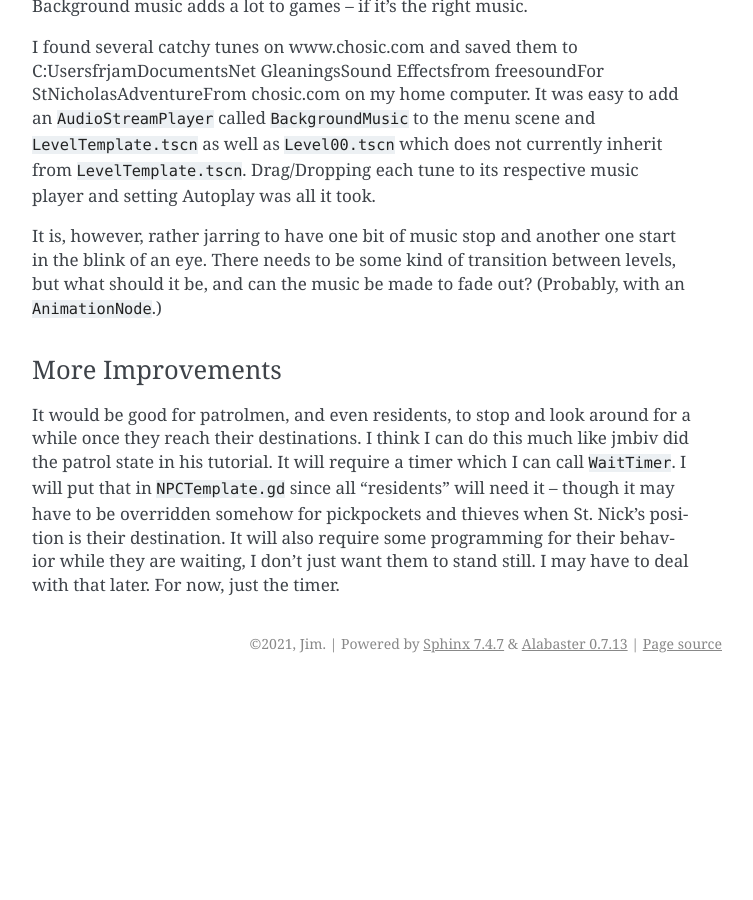
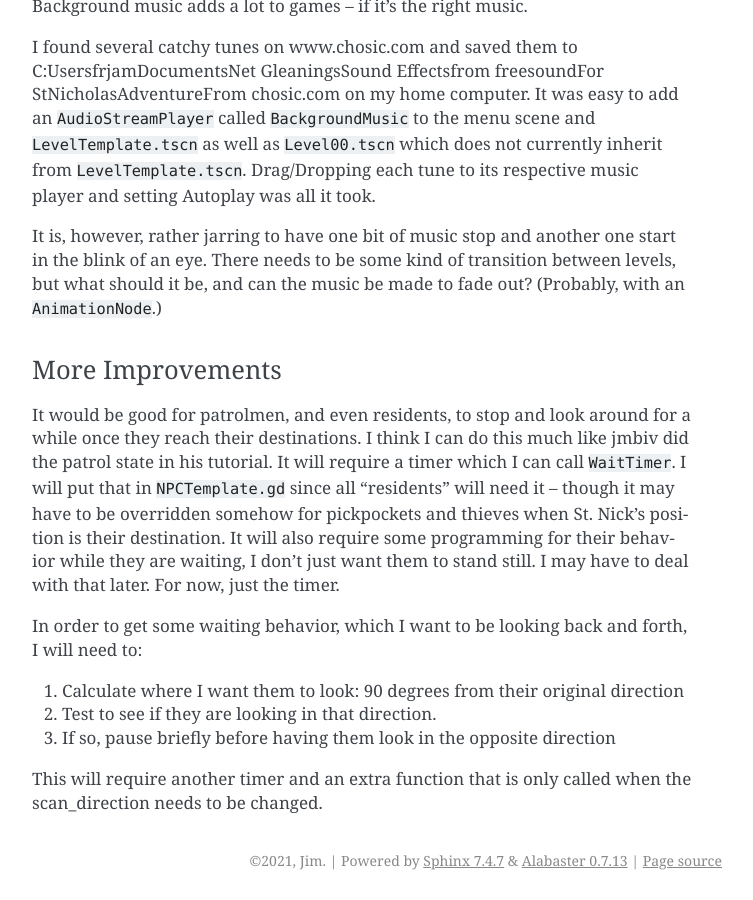
Before and after one commit to JMorris1575/Christmas2022, a Sphinx documentation site: the page built from docs/st_nick_game_dev.rst, in a window 1280 px wide and 900 px high, scrolled down 55194 px. Shown: the whole window, without its empty margins (388-1141 px from the left). Built offline with Sphinx 7.4.7, drawn with Linux system fonts in a browser that asks for light colours; before the commit the page ends 55877 px from its top, so only the background shows below that.

Commit message:
Working on waiting behavior for all residents

```diff
--- a/docs/st_nick_game_dev.rst
+++ b/docs/st_nick_game_dev.rst
@@ -2196,3 +2196,11 @@ I can call ``WaitTimer``. I will put that in ``NPCTemplate.gd`` since all "resid
 have to be overridden somehow for pickpockets and thieves when St. Nick's position is their destination. It will also
 require some programming for their behavior while they are waiting, I don't just want them to stand still. I may have to
 deal with that later. For now, just the timer.
+
+In order to get some waiting behavior, which I want to be looking back and forth, I will need to:
+
+#. Calculate where I want them to look: 90 degrees from their original direction
+#. Test to see if they are looking in that direction.
+#. If so, pause briefly before having them look in the opposite direction
+
+This will require another timer and an extra function that is only called when the scan_direction needs to be changed.
```
